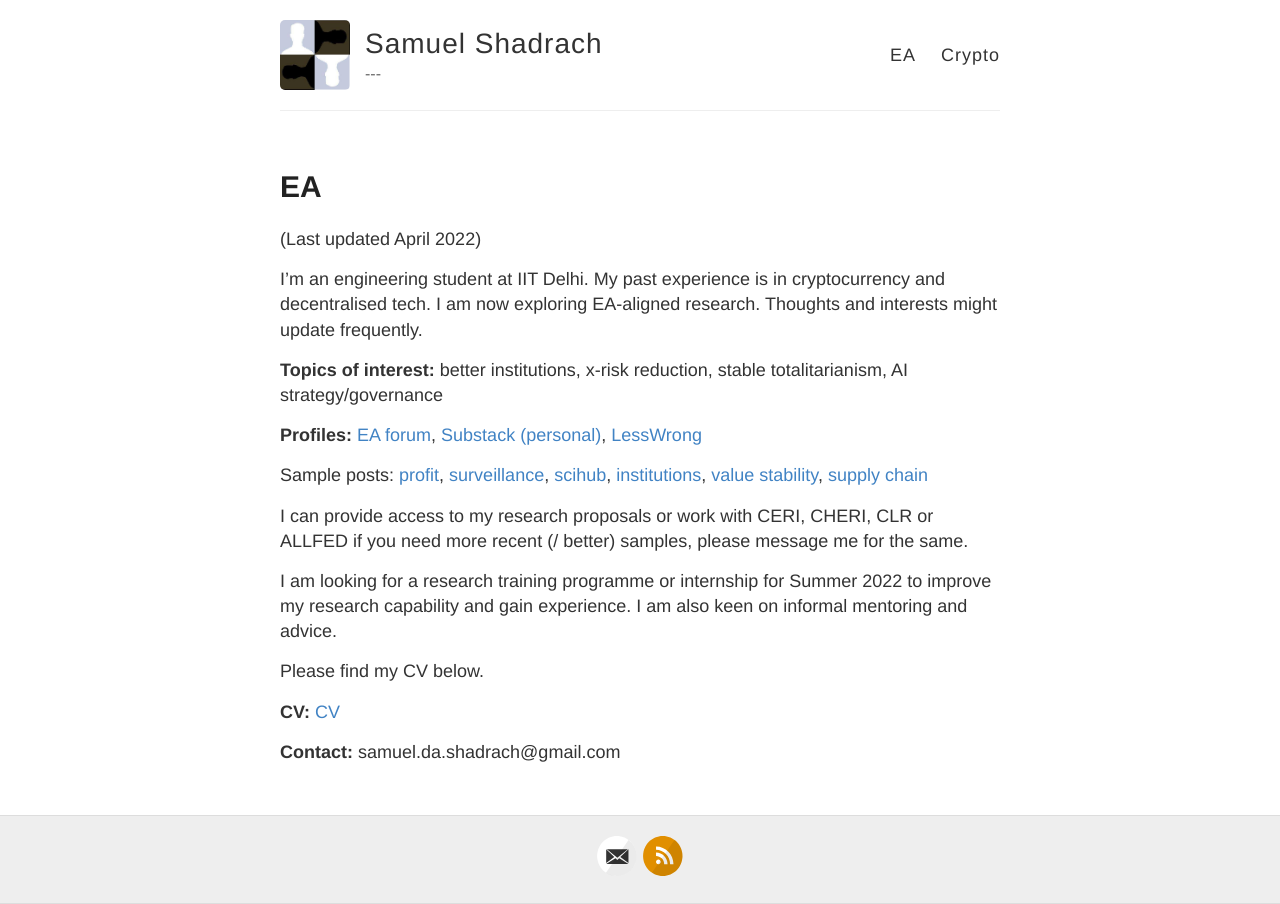
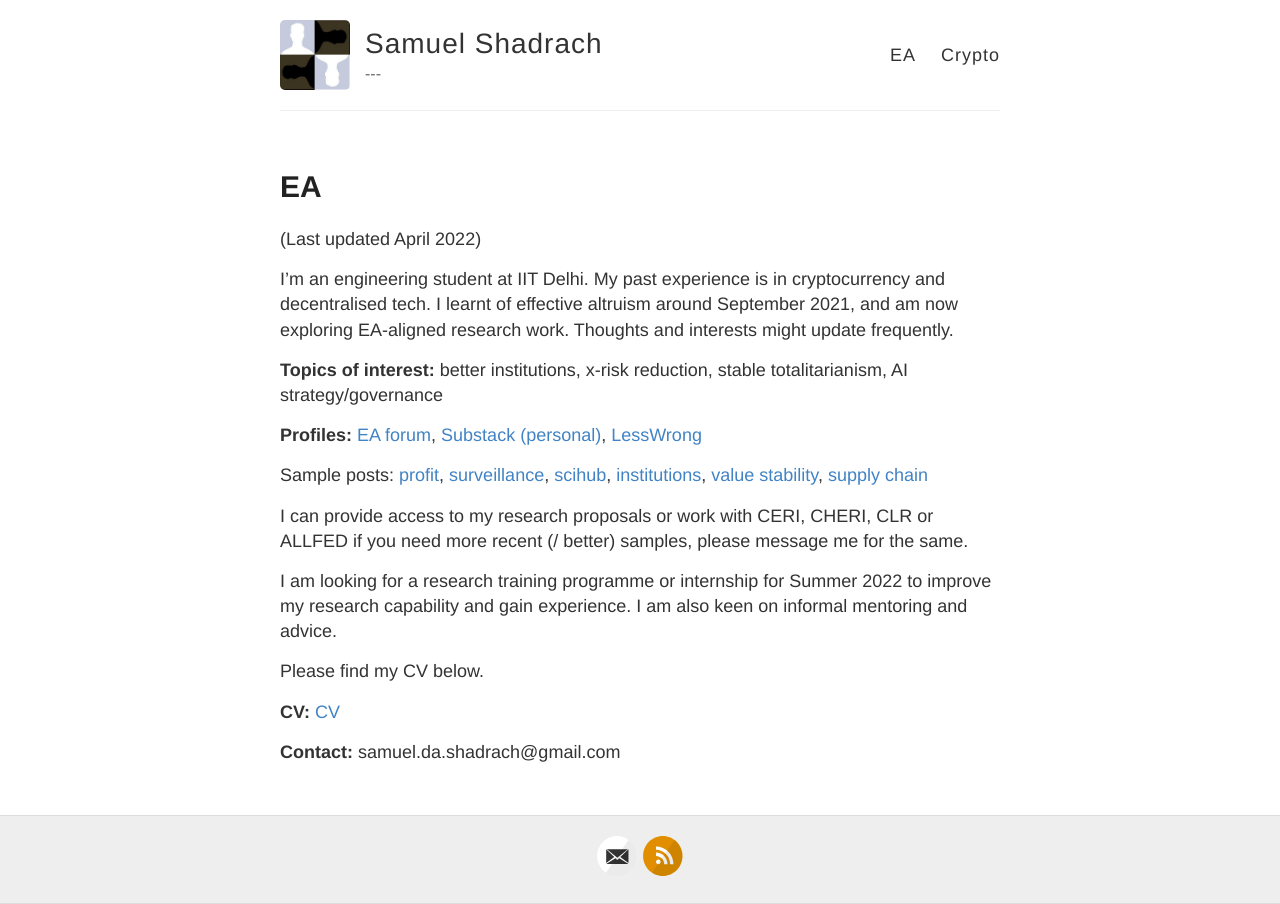
Before and after one commit to samueldashadrach/samueldashadrach.github.io, a Jekyll site: the page built from EA.md, in a window 1280 px wide. Built offline with Jekyll 4.4.1, drawn with Linux system fonts in a browser that asks for light colours.

Commit message:
Update EA.md

```diff
--- a/EA.md
+++ b/EA.md
@@ -6,7 +6,7 @@ permalink: /EA/
 
 (Last updated April 2022)
 
-I'm an engineering student at IIT Delhi. My past experience is in cryptocurrency and decentralised tech. I am now exploring EA-aligned research. Thoughts and interests might update frequently.
+I'm an engineering student at IIT Delhi. My past experience is in cryptocurrency and decentralised tech. I learnt of effective altruism around September 2021, and am now exploring EA-aligned research work. Thoughts and interests might update frequently.
 
 **Topics of interest:** better institutions, x-risk reduction, stable totalitarianism, AI strategy/governance
 
```
